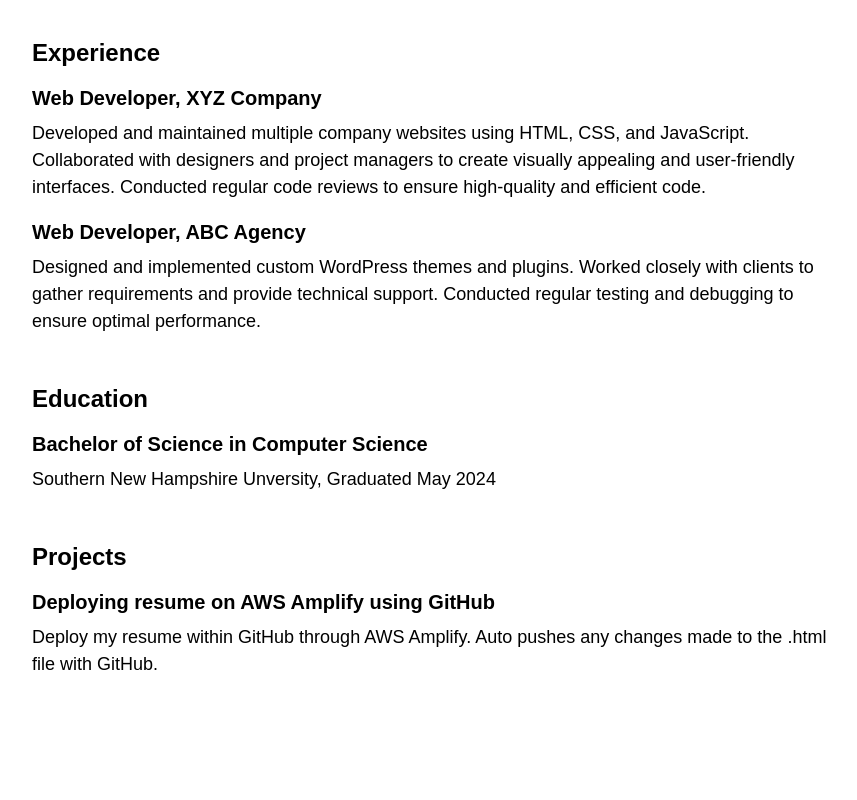
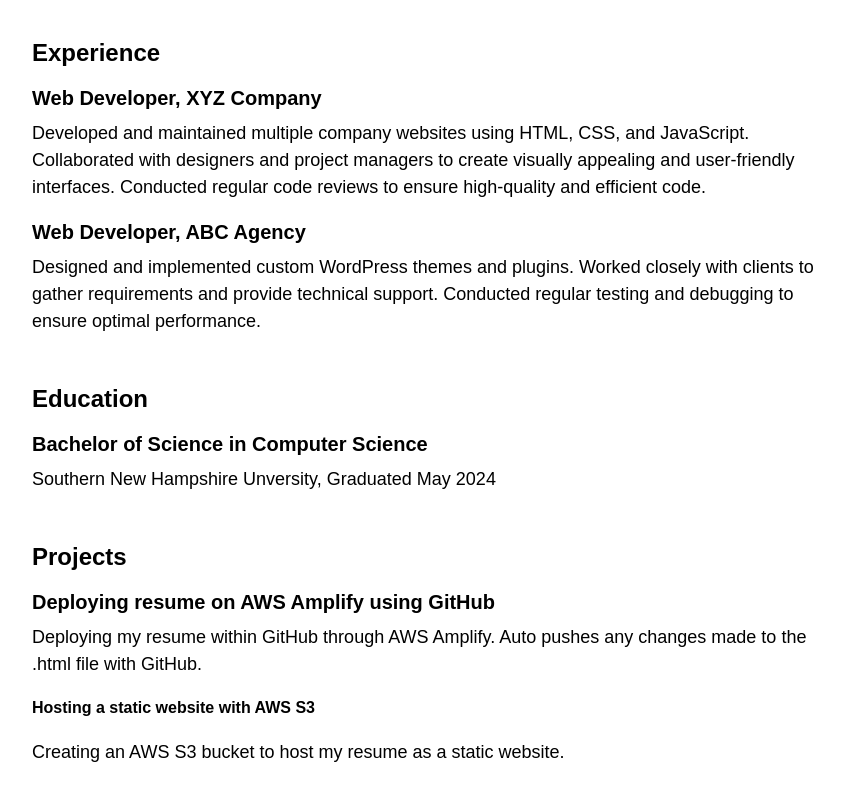
Before and after one commit to Kevbiats/AWS-Resume, a plain HTML site: page index.html in a window 1280 px wide. Shown: the part 428-1228 px from the top of the page, without its empty margins (208-1065 px from the left). Before the commit the page ends 1206 px from the top, so only its background shows below. Drawn offline with Linux system fonts and the light colour scheme.

Commit message:
Update index.html

```diff
--- a/index.html
+++ b/index.html
@@ -42,7 +42,9 @@
 		<section id="projects">
 			<h2>Projects</h2>
 			<h3>Deploying resume on AWS Amplify using GitHub</h3>
-			<p>Deploy my resume within GitHub through AWS Amplify. Auto pushes any changes made to the .html file with GitHub. </p>
+			<p>Deploying my resume within GitHub through AWS Amplify. Auto pushes any changes made to the .html file with GitHub. </p>
+			<h4>Hosting a static website with AWS S3</h4>
+			<p>Creating an AWS S3 bucket to host my resume as a static website.</p>
 		</section>
 	</div>
 </body>
```
